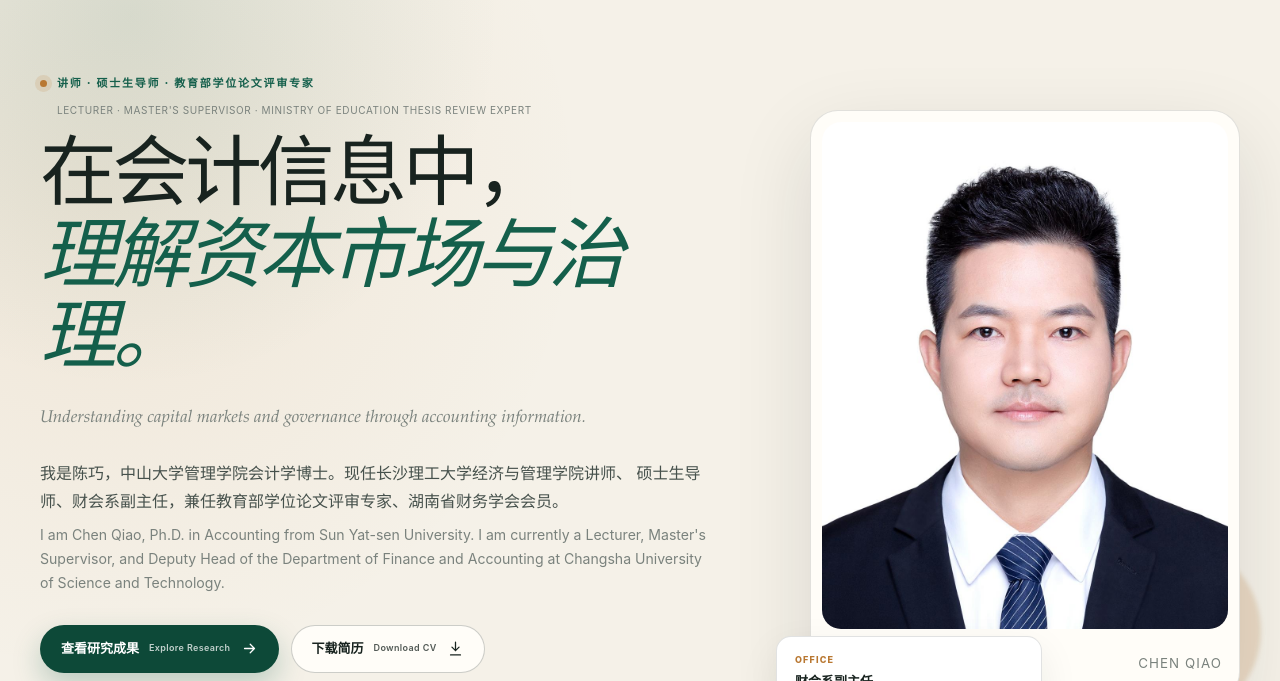
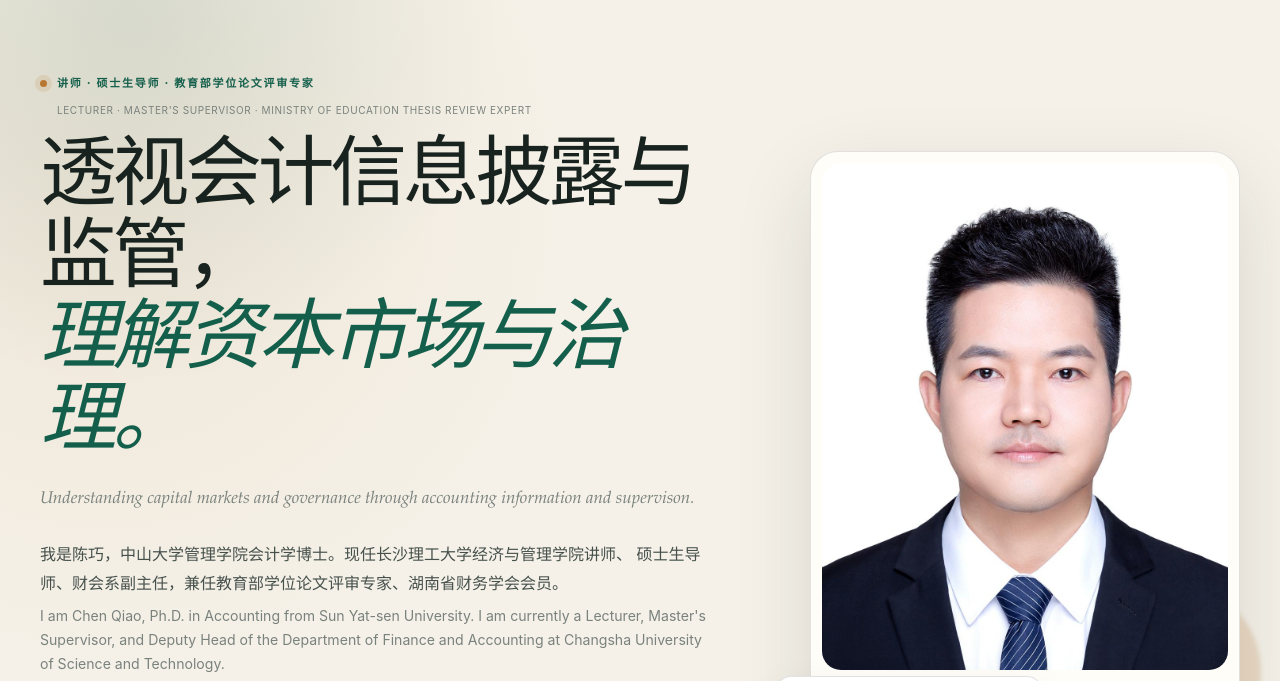
Before and after one commit to KevinQ7889/chenqiao-academic-website, a website: page index.html in a window 1280 px wide. Shown: the part 83-764 px from the top of the page. Drawn offline with Linux system fonts and the light colour scheme.

Commit message:
Update index.html

```diff
--- a/index.html
+++ b/index.html
@@ -66,10 +66,10 @@
           </p>
           <p class='eyebrow-en'>Lecturer · Master's Supervisor · Ministry of Education Thesis Review Expert</p>
           <h1>
-            <span>在会计信息中，</span>
+            <span>透视会计信息披露与监管，</span>
             <em>理解资本市场与治理。</em>
           </h1>
-          <p class='hero-en'>Understanding capital markets and governance through accounting information.</p>
+          <p class='hero-en'>Understanding capital markets and governance through accounting information and supervison.</p>
           <div class='bilingual hero-lead'>
             <p class='zh'>
               我是陈巧，中山大学管理学院会计学博士。现任长沙理工大学经济与管理学院讲师、
```
